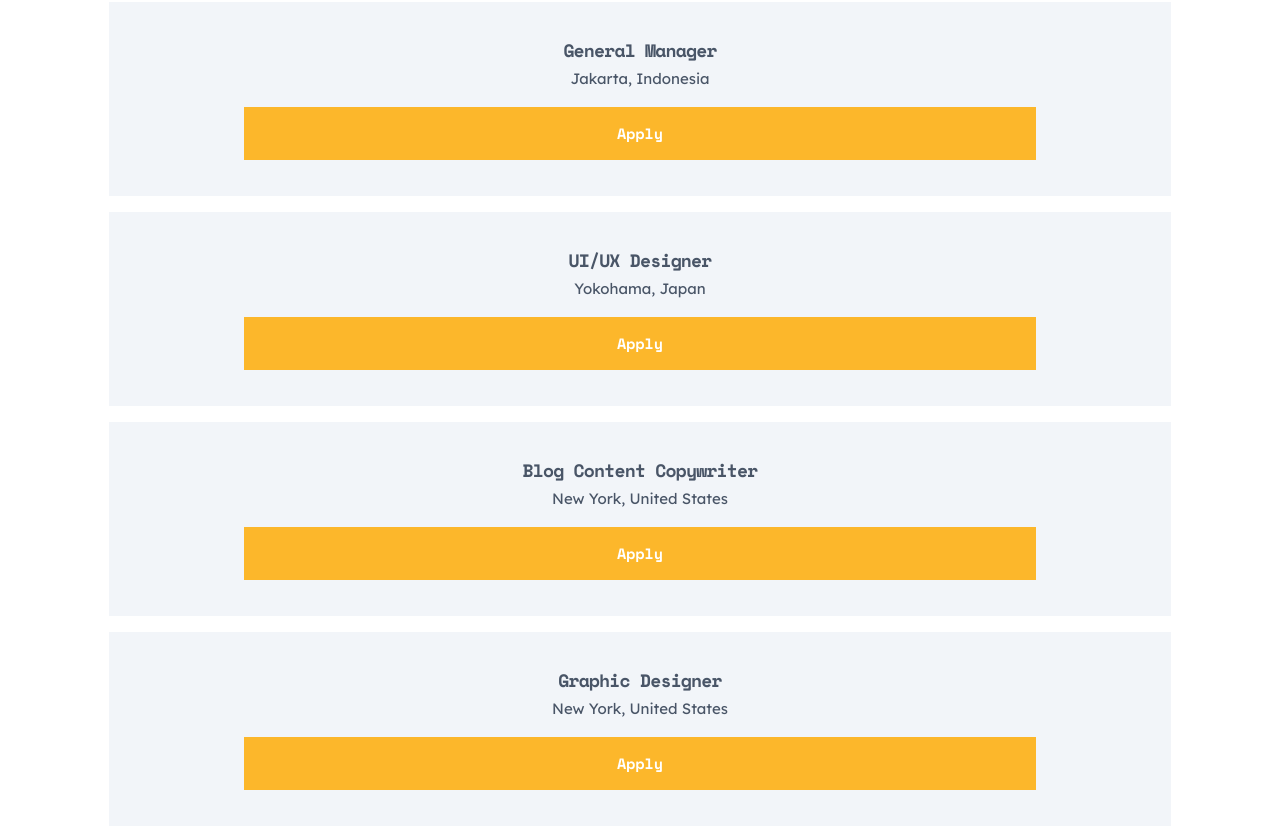
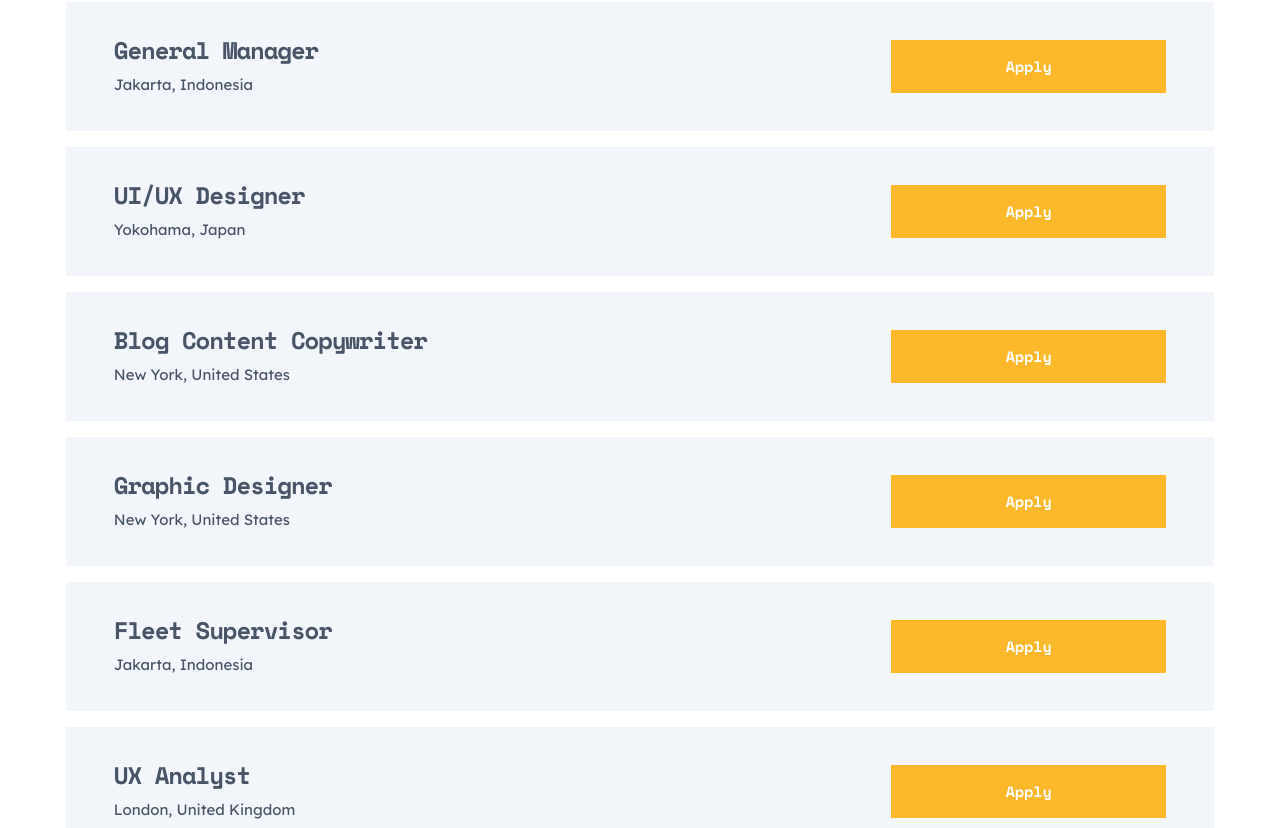
Before and after one commit to stephjoseph/scoot-website, a React (Vite) app: page /careers in a window 1280 px wide. Shown: the part 2805-3633 px from the top of the page. Built offline with nearby package versions, Linux system fonts and the light colour scheme.

Commit message:
Update Positions.tsx

```diff
--- a/src/components/careers/main/Positions.tsx
+++ b/src/components/careers/main/Positions.tsx
@@ -1,71 +1,71 @@
-import { Link } from "react-router-dom";
+import { Link } from 'react-router-dom';
 
 const Positions = () => {
   return (
-    <section className="flex w-[82.93%] flex-col items-center gap-4">
-      <div className="flex w-full flex-col items-center gap-4 bg-snow px-8 py-9 text-center">
-        <div className="flex flex-col items-center gap-1">
-          <h3 className="font-h3 text-lg leading-6 tracking-[-0.8px] text-dark-navy">
+    <section className='flex w-[82.93%] flex-col items-center gap-4 tablet:w-[89.71%]'>
+      <div className='flex w-full flex-col items-center gap-4 bg-snow px-8 py-9 text-center tablet:flex-row tablet:justify-between tablet:py-[2.125rem] tablet:px-12 tablet:text-left'>
+        <div className='flex flex-col items-center gap-1 tablet:items-start tablet:gap-2'>
+          <h3 className='font-h3 text-lg leading-6 tracking-[-0.8px] text-dark-navy  tablet:text-2xl tablet:leading-[1.75rem] tablet:tracking-[-1.07px]'>
             General Manager
           </h3>
-          <p className="font-body text-dark-navy">Jakarta, Indonesia</p>
+          <p className='font-body text-dark-navy'>Jakarta, Indonesia</p>
         </div>
-        <Link className="btn w-[79.42%]" to="">
+        <Link className='btn w-[79.42%] tablet:w-[26.12%]' to=''>
           Apply
         </Link>
       </div>
-      <div className="flex w-full flex-col items-center gap-4 bg-snow px-8 py-9 text-center">
-        <div className="flex flex-col items-center gap-1">
-          <h3 className="font-h3 text-lg leading-6 tracking-[-0.8px] text-dark-navy">
+      <div className='flex w-full flex-col items-center gap-4 bg-snow px-8 py-9 text-center tablet:flex-row tablet:justify-between tablet:py-[2.125rem] tablet:px-12 tablet:text-left'>
+        <div className='flex flex-col items-center gap-1 tablet:items-start tablet:gap-2'>
+          <h3 className='font-h3 text-lg leading-6 tracking-[-0.8px] text-dark-navy tablet:text-2xl tablet:leading-[1.75rem] tablet:tracking-[-1.07px]'>
             UI/UX Designer
           </h3>
-          <p className="font-body text-dark-navy">Yokohama, Japan</p>
+          <p className='font-body text-dark-navy'>Yokohama, Japan</p>
         </div>
-        <Link className="btn w-[79.42%]" to="">
+        <Link className='btn w-[79.42%] tablet:w-[26.12%]' to=''>
           Apply
         </Link>
       </div>
-      <div className="flex w-full flex-col items-center gap-4 bg-snow px-8 py-9 text-center">
-        <div className="flex flex-col items-center gap-1">
-          <h3 className="font-h3 text-lg leading-6 tracking-[-0.8px] text-dark-navy">
+      <div className='flex w-full flex-col items-center gap-4 bg-snow px-8 py-9 text-center tablet:flex-row tablet:justify-between tablet:py-[2.125rem] tablet:px-12 tablet:text-left'>
+        <div className='flex flex-col items-center gap-1 tablet:items-start tablet:gap-2'>
+          <h3 className='font-h3 text-lg leading-6 tracking-[-0.8px] text-dark-navy tablet:text-2xl tablet:leading-[1.75rem] tablet:tracking-[-1.07px]'>
             Blog Content Copywriter
           </h3>
-          <p className="font-body text-dark-navy">New York, United States</p>
+          <p className='font-body text-dark-navy'>New York, United States</p>
         </div>
-        <Link className="btn w-[79.42%]" to="">
+        <Link className='btn w-[79.42%] tablet:w-[26.12%]' to=''>
           Apply
         </Link>
       </div>
-      <div className="flex w-full flex-col items-center gap-4 bg-snow px-8 py-9 text-center">
-        <div className="flex flex-col items-center gap-1">
-          <h3 className="font-h3 text-lg leading-6 tracking-[-0.8px] text-dark-navy">
+      <div className='flex w-full flex-col items-center gap-4 bg-snow px-8 py-9 text-center tablet:flex-row tablet:justify-between tablet:py-[2.125rem] tablet:px-12 tablet:text-left'>
+        <div className='flex flex-col items-center gap-1 tablet:items-start tablet:gap-2'>
+          <h3 className='font-h3 text-lg leading-6 tracking-[-0.8px] text-dark-navy tablet:text-2xl tablet:leading-[1.75rem] tablet:tracking-[-1.07px]'>
             Graphic Designer
           </h3>
-          <p className="font-body text-dark-navy">New York, United States</p>
+          <p className='font-body text-dark-navy'>New York, United States</p>
         </div>
-        <Link className="btn w-[79.42%]" to="">
+        <Link className='btn w-[79.42%] tablet:w-[26.12%]' to=''>
           Apply
         </Link>
       </div>
-      <div className="flex w-full flex-col items-center gap-4 bg-snow px-8 py-9 text-center">
-        <div className="flex flex-col items-center gap-1">
-          <h3 className="font-h3 text-lg leading-6 tracking-[-0.8px] text-dark-navy">
+      <div className='flex w-full flex-col items-center gap-4 bg-snow px-8 py-9 text-center tablet:flex-row tablet:justify-between tablet:py-[2.125rem] tablet:px-12 tablet:text-left'>
+        <div className='flex flex-col items-center gap-1 tablet:items-start tablet:gap-2'>
+          <h3 className='font-h3 text-lg leading-6 tracking-[-0.8px] text-dark-navy tablet:text-2xl tablet:leading-[1.75rem] tablet:tracking-[-1.07px]'>
             Fleet Supervisor
           </h3>
-          <p className="font-body text-dark-navy">Jakarta, Indonesia</p>
+          <p className='font-body text-dark-navy'>Jakarta, Indonesia</p>
         </div>
-        <Link className="btn w-[79.42%]" to="">
+        <Link className='btn w-[79.42%] tablet:w-[26.12%]' to=''>
           Apply
         </Link>
       </div>
-      <div className="flex w-full flex-col items-center gap-4 bg-snow px-8 py-9 text-center">
-        <div className="flex flex-col items-center gap-1">
-          <h3 className="font-h3 text-lg leading-6 tracking-[-0.8px] text-dark-navy">
+      <div className='flex w-full flex-col items-center gap-4 bg-snow px-8 py-9 text-center tablet:flex-row tablet:justify-between tablet:py-[2.125rem] tablet:px-12 tablet:text-left'>
+        <div className='flex flex-col items-center gap-1 tablet:items-start tablet:gap-2'>
+          <h3 className='font-h3 text-lg leading-6 tracking-[-0.8px] text-dark-navy tablet:text-2xl tablet:leading-[1.75rem] tablet:tracking-[-1.07px]'>
             UX Analyst
           </h3>
-          <p className="font-body text-dark-navy">London, United Kingdom</p>
+          <p className='font-body text-dark-navy'>London, United Kingdom</p>
         </div>
-        <Link className="btn w-[79.42%]" to="">
+        <Link className='btn w-[79.42%] tablet:w-[26.12%]' to=''>
           Apply
         </Link>
       </div>
```
